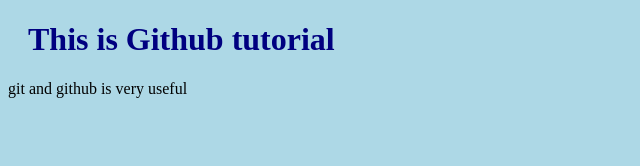
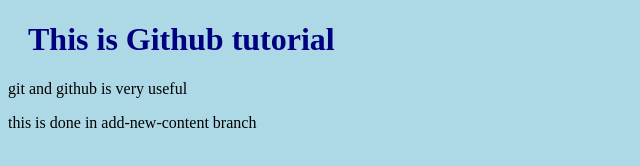
Before and after one commit to manthan-paktolus/git-tut, a plain HTML site: page index.html in a window 1280 px wide. Shown: the whole page, without its empty margins (0-640 px from the left). Drawn offline with Linux system fonts and the light colour scheme.

Commit message:
content change using add-new-content branch

```diff
--- a/index.html
+++ b/index.html
@@ -9,5 +9,6 @@
   <body>
     <h1>This is Github tutorial</h1>
     <p>git and github is very useful</p>
+    <p>this is done in add-new-content branch</p>
   </body>
 </html>
```
Also changed, not shown: 1 other file.
